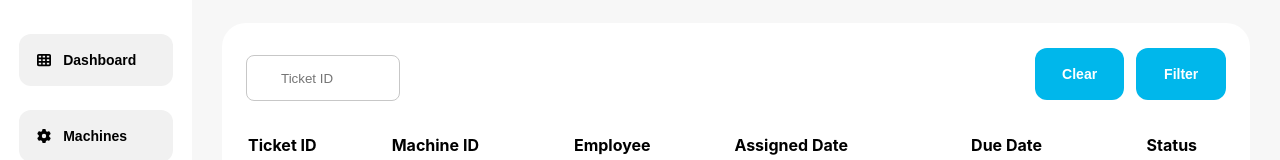
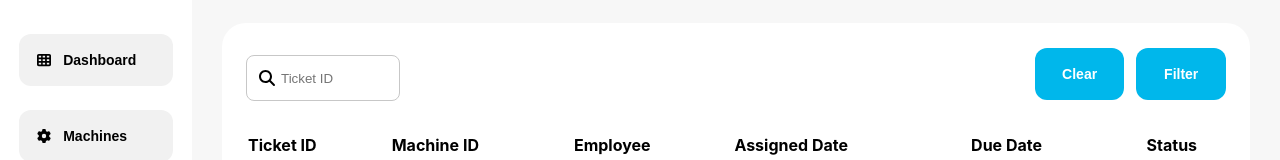
Before and after one commit to AliM-1997/machine-controller-front, a React (Create React App) app: page /tasks in a window 1280 px wide. Shown: the part 186-346 px from the top of the page. Built offline with nearby package versions, Linux system fonts and the light colour scheme; no server answers.

Commit message:
adding the mode change to input button

```diff
--- a/src/base/Input/index.jsx
+++ b/src/base/Input/index.jsx
@@ -1,6 +1,7 @@
-import React from "react";
+import React, { useEffect } from "react";
 import "./style.css";
 import Icon from "../Icon";
+import { useDarkMode } from "../../data/constext/DarkModeContext";
 
 const Input = ({
   placeHolder = "search ...",
@@ -16,16 +17,20 @@ const Input = ({
   hidden = false,
   error,
   required = true,
+  iconColor = "black",
 }) => {
-  const backgroundColorClass = `${backgroundColor}-bg`;
-  const textColorClass = `${textColor}-txt`;
+  const { darkMode } = useDarkMode();
+  const backgroundColorClass = darkMode ? "black-bg" : "white-bg";
+  const textColorClass = darkMode ? "white-txt" : "black-txt";
+  const iconColorClass = darkMode ? "white" : "black";
+
   if (hidden) {
     return null;
   }
   return (
-    <div className="flex column input-lable">
+    <div className="flex column input-lable ">
       <div>
-        <label className=" black-txt " style={{ width: width }}>
+        <label className={textColorClass} style={{ width: width }}>
           {name}
           {required && <span className="required">*</span>}
         </label>
@@ -35,7 +40,7 @@ const Input = ({
         style={{ width: width }}
         onClick={onClick}
       >
-        <Icon icon={leftIcon} />
+        <Icon icon={leftIcon} color={iconColorClass} />
         <input
           type={type}
           className={` input-field ${textColorClass}`}
```
